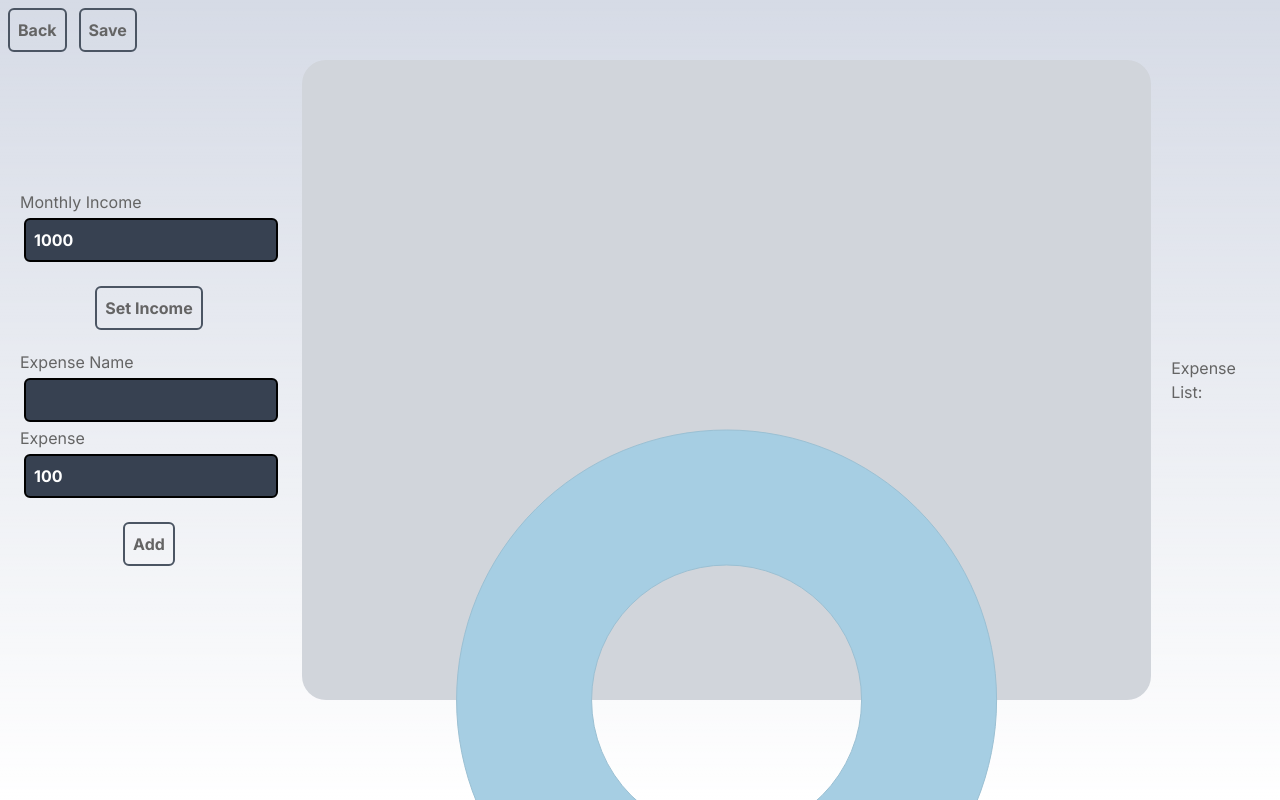
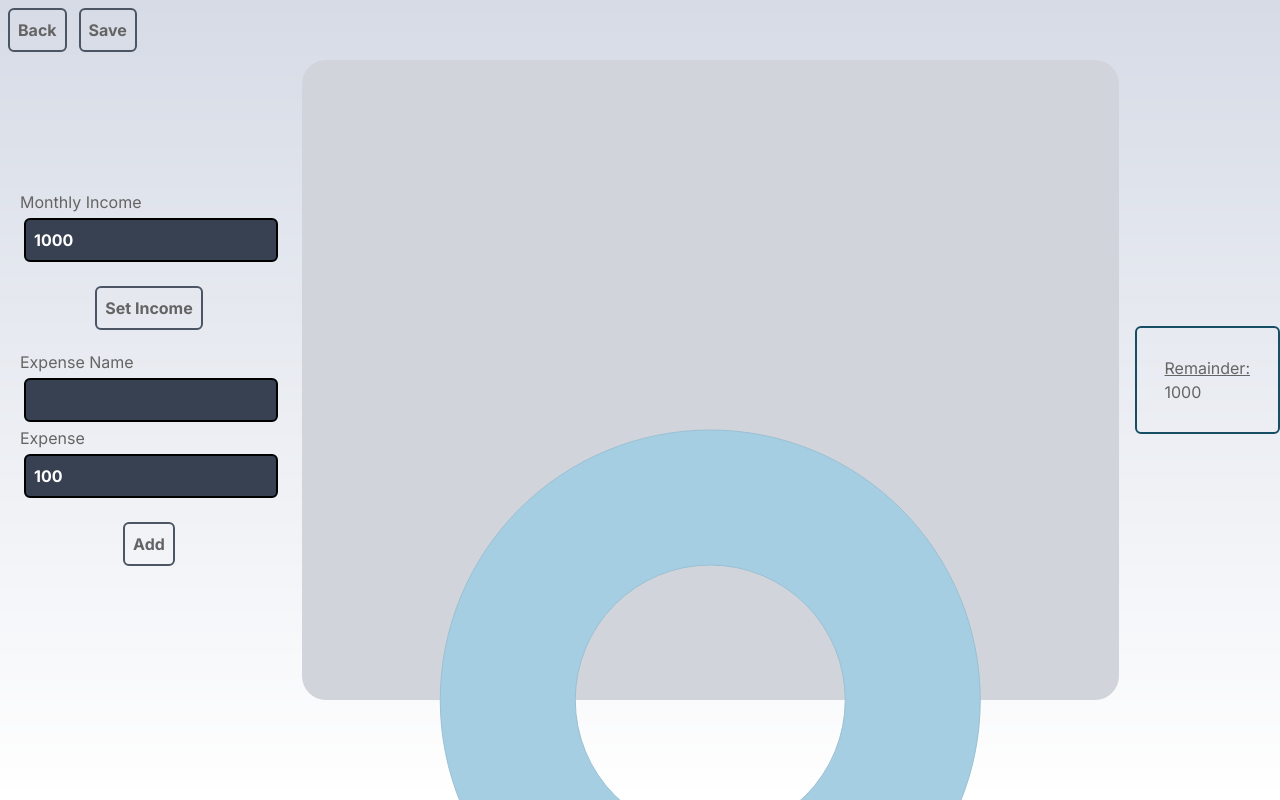
Before and after one commit to posthello-code/budgetizer, a Next.js app: page /budgets in a window 1280 px wide. Shown: the top 800 px of the page. Built offline with nearby package versions, Linux system fonts and the light colour scheme.

Commit message:
clean up remainder calculation and make values fixed to 2 decimals

```diff
--- a/app/budgets/page.tsx
+++ b/app/budgets/page.tsx
@@ -6,7 +6,7 @@ import Link from "next/link";
 import useBudget from "./[id]/swr";
 import budgetizerApi from "../services/budgetizer-api";
 import { useRouter } from "next/navigation";
-import { Budget } from "./models";
+import { Budget, Expense, ExpenseArray } from "./models";
 import SaveConfirmation from "./components/save";
 import libthemis from "../services/themis-wasm";
 import DeleteIcon from "@mui/icons-material/Delete";
@@ -20,9 +20,7 @@ export default function BudgetPage(options: any) {
     isError: isErrorLoadingFromId,
   } = useBudget(options.searchParams.id);
   const [monthlyIncome, setMonthlyIncome] = useState<number>(1000.0);
-  const [expenses, setExpenses] = useState<
-    [{ id: String; value: number; label: String }] | []
-  >([]);
+  const [expenses, setExpenses] = useState<ExpenseArray>([]);
   let [isSmallScreen, setIsSmallScreen] = useState<boolean>(true);
   const [tempKey, setTempKey] = useState<string>();
   const [budgetId, setBudgetId] = useState<string>();
@@ -179,19 +177,19 @@ export default function BudgetPage(options: any) {
               {
                 id: "Remainder",
                 label: "Remainder",
-                value:
-                  expenses.length > 0
-                    ? monthlyIncome -
-                      expenses
-                        .map((e: any) => e.value)
-                        .reduce((e, c) => e + c, 0)
-                    : monthlyIncome,
+                value: calculateRemainder(expenses, monthlyIncome),
               },
               ...expenses,
             ]}
           ></BudgetPie>
+          <div id="expense-spacer" className="p-2"></div>
+          <div
+            id="expense-container"
+            className="border-2 rounded-md p-2 border-cyan-900"
+          >
+            {expenses.length > 0 && (
               <div id="expense-list" className="p-5">
-            Expense List:
+                <div className="underline">Expense List:</div>
                 {expenses.map((expense: any) => (
                   <div key={expense.id} className="flex row-auto">
                     <div>{`${expense.label} $${expense.value}`}</div>
@@ -208,10 +206,27 @@ export default function BudgetPage(options: any) {
                   </div>
                 ))}
               </div>
+            )}
+            <div id="remainder-text" className="p-5">
+              <div className="underline">Remainder:</div>
+              <div>{calculateRemainder(expenses, monthlyIncome)}</div>
+            </div>
+          </div>
         </div>
       </div>
     </main>
   );
 }
 
-//
+const calculateRemainder = (expenses: ExpenseArray, monthlyIncome: number) => {
+  if (expenses.length < 1) return monthlyIncome;
+  const test = expenses.map((e: Expense) => e.value).reduce((e, c) => e + c, 0);
+  console.log(test);
+  return (
+    monthlyIncome -
+    expenses
+      .map((e: any) => e.value)
+      .reduce((e, c) => e + c, 0)
+      .toFixed(2)
+  );
+};
```
Lines whose indentation alone changed are shown as unchanged.
